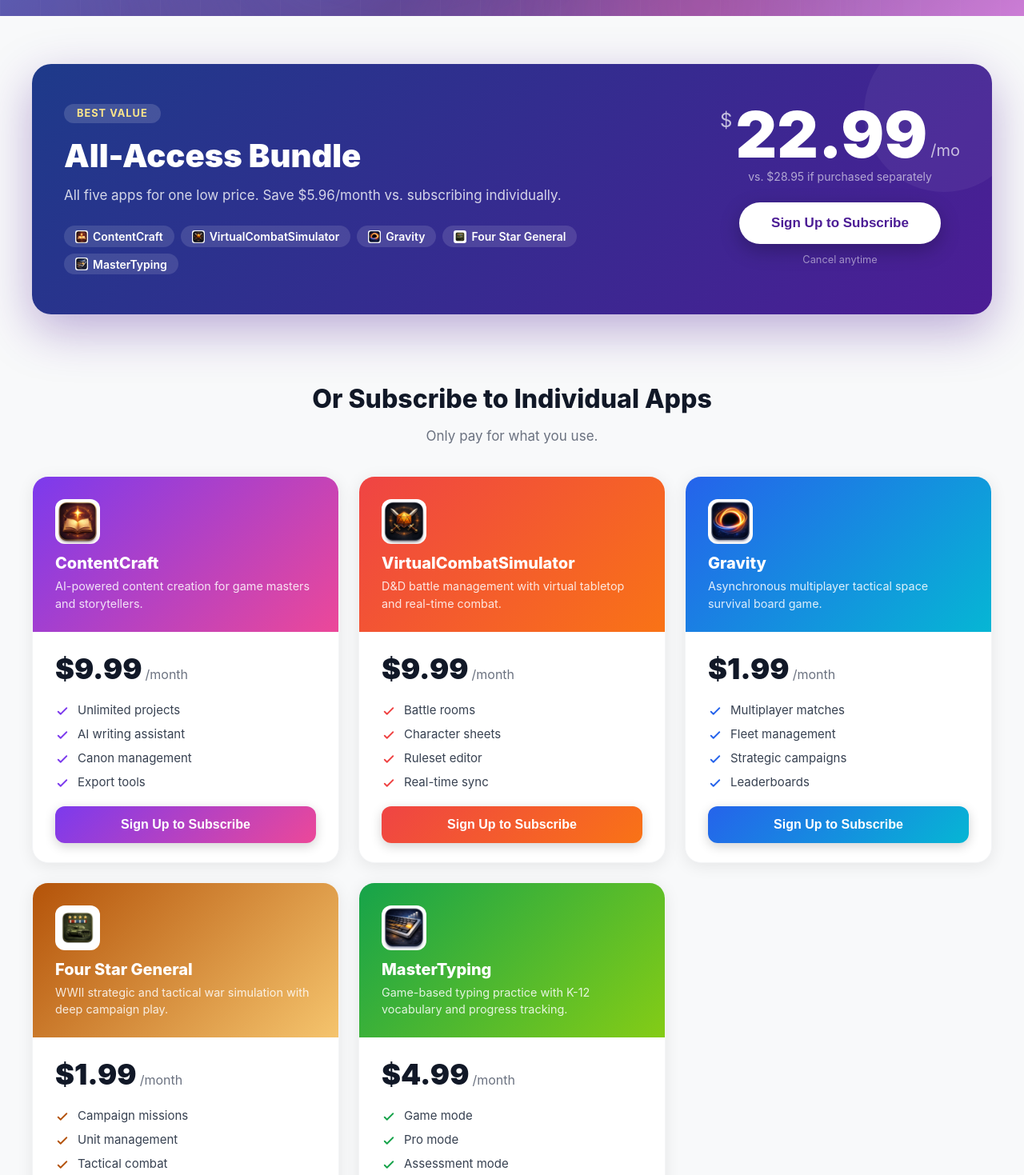
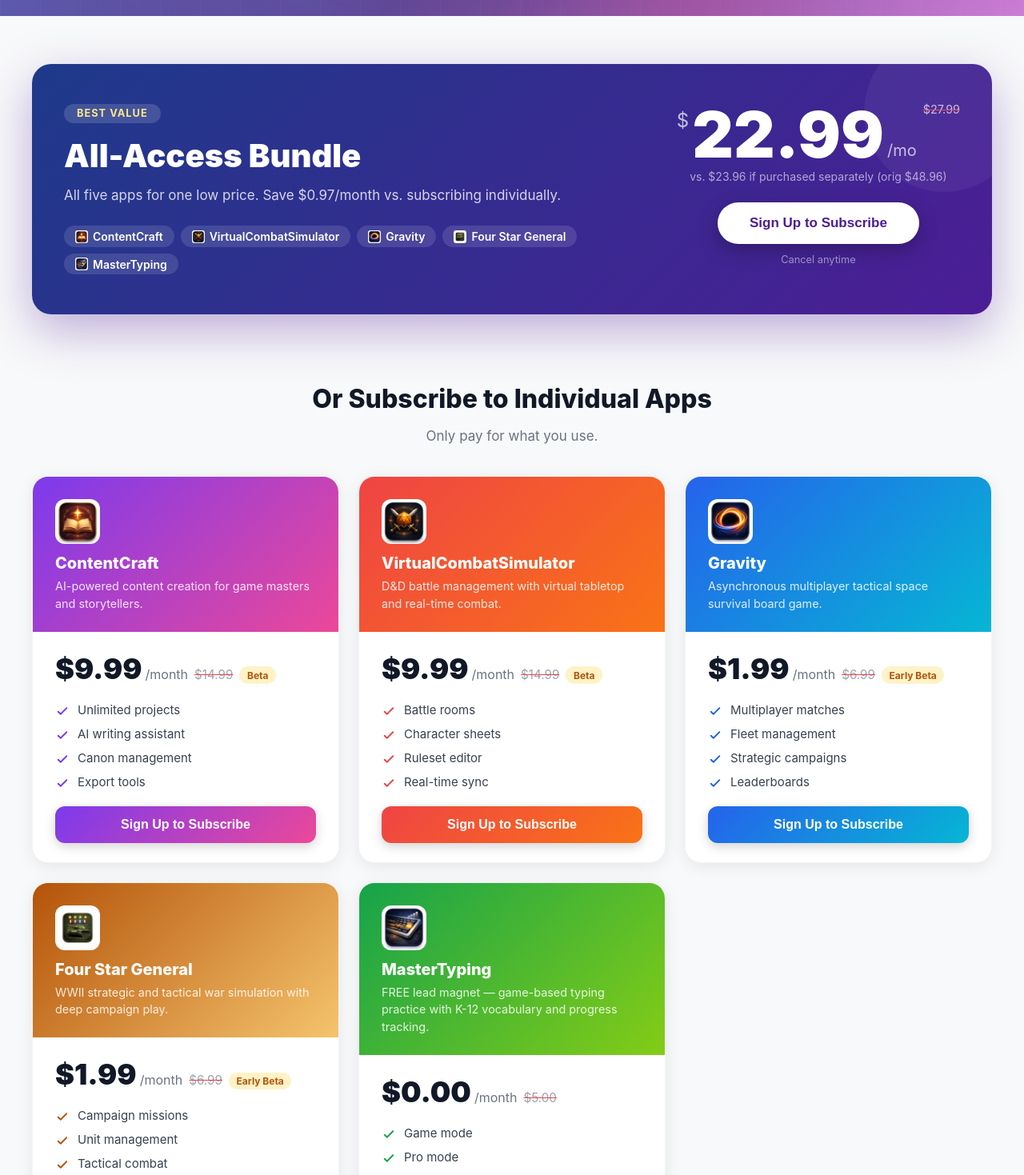
Before and after one commit to sixsmithgames-RPGCombatSimulator/SixsmithGames, a Next.js app: page /pricing in a window 1280 px wide. Shown: the part 380-1849 px from the top of the page at 80% size. Built offline with nearby package versions, Linux system fonts and the light colour scheme; no server answers.

Commit message:
Make MasterTyping free, show strike-through original prices, add beta labels

```diff
--- a/app/pricing/page.tsx
+++ b/app/pricing/page.tsx
@@ -54,18 +54,26 @@ const individualPlans = [
     slug: 'mastertyping',
     name: 'MasterTyping',
     icon: '/icons/mastertyping.png',
-    price: 4.99,
+    price: 0,
     color: '#16a34a',
     gradient: 'linear-gradient(135deg, #16a34a, #84cc16)',
-    description: 'Game-based typing practice with K-12 vocabulary and progress tracking.',
+    description: 'FREE lead magnet — game-based typing practice with K-12 vocabulary and progress tracking.',
     features: ['Game mode', 'Pro mode', 'Assessment mode', 'Progress stats'],
   },
 ];
 
 export default function PricingPage() {
   const bundlePrice = 22.99;
+  const bundleOriginal = bundlePrice + 5;
   const totalIndividual = individualPlans.reduce((sum, plan) => sum + plan.price, 0);
+  const totalIndividualOriginal = individualPlans.reduce((sum, plan) => sum + plan.price + 5, 0);
   const savings = totalIndividual - bundlePrice;
+
+  const betaLabel = (slug: string) => {
+    if (slug === 'contentcraft' || slug === 'virtual-combat-simulator') return 'Beta';
+    if (slug === 'gravity' || slug === 'fourstargeneral') return 'Early Beta';
+    return null;
+  };
 
   const check = (color: string) => (
     <svg style={{ width: '18px', height: '18px', flexShrink: 0, marginTop: '2px' }} fill="none" stroke={color} viewBox="0 0 24 24">
@@ -118,13 +126,20 @@ export default function PricingPage() {
             </div>
           </div>
           <div style={{ textAlign: 'center', flex: '0 0 auto' }}>
-            <div style={{ display: 'flex', alignItems: 'flex-start', justifyContent: 'center', gap: '4px' }}>
+            <div style={{ display: 'flex', alignItems: 'flex-start', justifyContent: 'center', gap: '8px' }}>
+              <div style={{ display: 'flex', alignItems: 'flex-start', gap: '4px' }}>
                 <span style={{ color: 'rgba(255,255,255,0.7)', fontSize: '1.5rem', marginTop: '0.5rem' }}>$</span>
                 <span style={{ color: 'white', fontSize: 'clamp(3.5rem, 8vw, 5rem)', fontWeight: '900', lineHeight: 1 }}>{bundlePrice.toFixed(2)}</span>
                 <span style={{ color: 'rgba(255,255,255,0.7)', fontSize: '1.25rem', alignSelf: 'flex-end', marginBottom: '0.5rem' }}>/mo</span>
               </div>
+              <div style={{ display: 'flex', alignItems: 'center', gap: '4px' }}>
+                <span style={{ color: 'rgba(255,255,255,0.7)', fontSize: '0.9rem', textDecoration: 'line-through', textDecorationColor: '#ef4444' }}>
+                  ${bundleOriginal.toFixed(2)}
+                </span>
+              </div>
+            </div>
             <p style={{ color: 'rgba(255,255,255,0.6)', fontSize: '0.875rem', margin: '0.25rem 0 1.5rem' }}>
-              vs. ${totalIndividual.toFixed(2)} if purchased separately
+              vs. ${totalIndividual.toFixed(2)} if purchased separately (orig ${totalIndividualOriginal.toFixed(2)})
             </p>
             <SubscribeButton planId="bundle" style={{
               background: 'white', color: '#4c1d95',
@@ -163,9 +178,19 @@ export default function PricingPage() {
                 <p style={{ color: 'rgba(255,255,255,0.85)', fontSize: '0.9rem', margin: 0, lineHeight: 1.5 }}>{plan.description}</p>
               </div>
               <div style={{ padding: '1.5rem 1.75rem', flex: 1, display: 'flex', flexDirection: 'column', gap: '1.25rem' }}>
+                <div style={{ display: 'flex', alignItems: 'baseline', gap: '8px', flexWrap: 'wrap' }}>
                   <div style={{ display: 'flex', alignItems: 'baseline', gap: '4px' }}>
                     <span style={{ fontSize: '2.25rem', fontWeight: '900', color: '#111827' }}>${plan.price.toFixed(2)}</span>
                     <span style={{ color: '#6b7280', fontSize: '1rem' }}>/month</span>
+                  </div>
+                  <span style={{ color: '#9ca3af', fontSize: '0.95rem', textDecoration: 'line-through', textDecorationColor: '#ef4444' }}>
+                    ${(plan.price + 5).toFixed(2)}
+                  </span>
+                  {betaLabel(plan.slug) && (
+                    <span style={{ background: '#fef3c7', color: '#b45309', borderRadius: '999px', padding: '0.2rem 0.6rem', fontSize: '0.75rem', fontWeight: 700 }}>
+                      {betaLabel(plan.slug)}
+                    </span>
+                  )}
                 </div>
                 <ul style={{ listStyle: 'none', margin: 0, padding: 0, display: 'flex', flexDirection: 'column', gap: '0.625rem', flex: 1 }}>
                   {plan.features.map((f) => (
```
Lines whose indentation alone changed are shown as unchanged.
